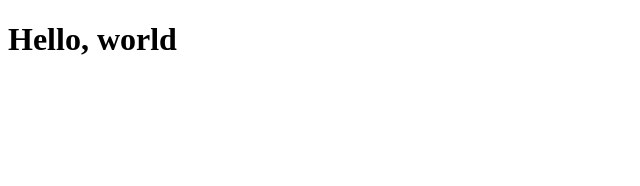
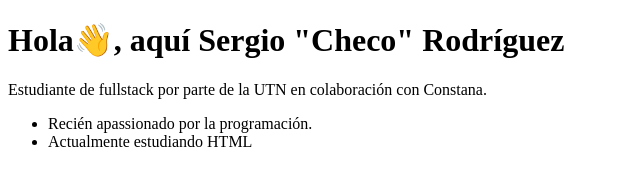
Before and after one commit to ChecoRS/ChecoRD, a plain HTML site: page index.html in a window 1280 px wide. Shown: the whole page, without its empty margins (0-640 px from the left). Drawn offline with Linux system fonts and the light colour scheme.

Commit message:
patch1-0

```diff
--- a/index.html
+++ b/index.html
@@ -4,9 +4,16 @@
     <meta charset="UTF-8">
     <meta http-equiv="X-UA-Compatible" content="IE=edge">
     <meta name="viewport" content="width=device-width, initial-scale=1.0">
-    <title>Document</title>
+    <title>Presentación Git-hub</title>
 </head>
 <body>
-    <h1>Hello, world</h1>
+    <h1>Hola👋, aquí Sergio "Checo" Rodríguez </h1>
+
+    <p> Estudiante de fullstack por parte de la UTN en colaboración con Constana.</p>
+
+    <ul>
+        <li>Recién apassionado por la programación.</li>
+        <li>Actualmente estudiando HTML</li>
+    </ul>
 </body>
 </html>
```
